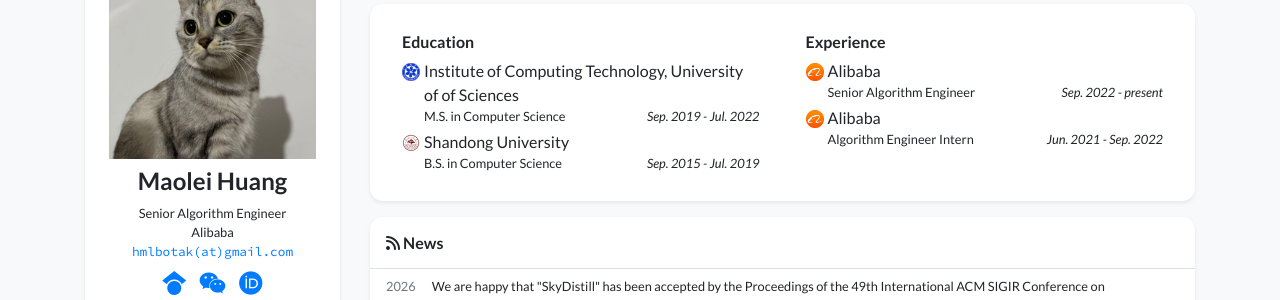
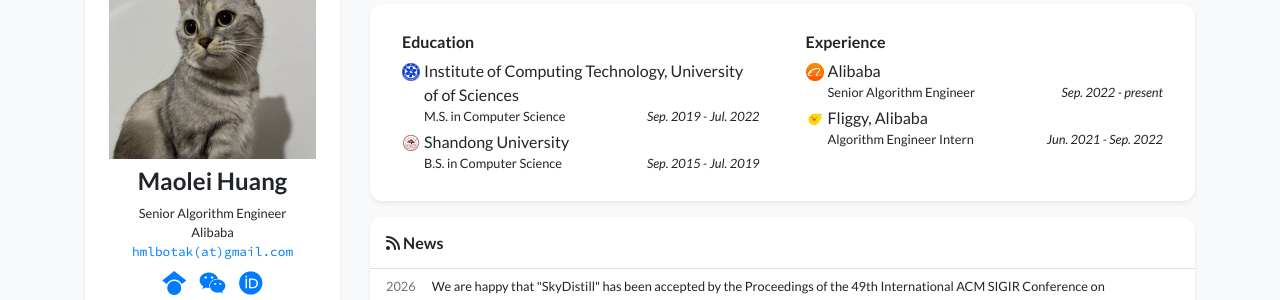
Before and after one commit to BOTAK0803/BOTAK0803.github.io, a Jekyll site: the page built from index.html, in a window 1280 px wide and 900 px high, scrolled down 432 px. Shown: the part 152-452 px from the top of the window. Built offline with Jekyll 4.4.1, drawn with Linux system fonts in a browser that asks for light colours; nearby versions of some CDN libraries; a style sheet for code colours, icons or effects is not loaded.

Commit message:
fix bugs

```diff
--- a/_data/profile.yml
+++ b/_data/profile.yml
@@ -45,8 +45,8 @@
   logo: /assets/images/badges/alibaba.png
   position: Senior Algorithm Engineer
   date: Sep. 2022 - present
-- name: Alibaba
-  logo: /assets/images/badges/alibaba.png
+- name: Fliggy, Alibaba
+  logo: /assets/images/badges/fliggy.png
   position: Algorithm Engineer Intern
   date: Jun. 2021 - Sep. 2022
 # awards:
```
Also changed, not shown: assets/images/badges/fliggy.png (added), 4 other files.
